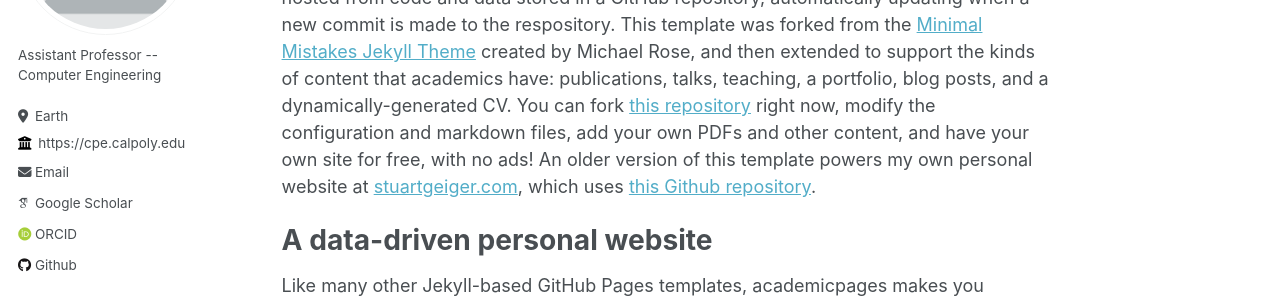
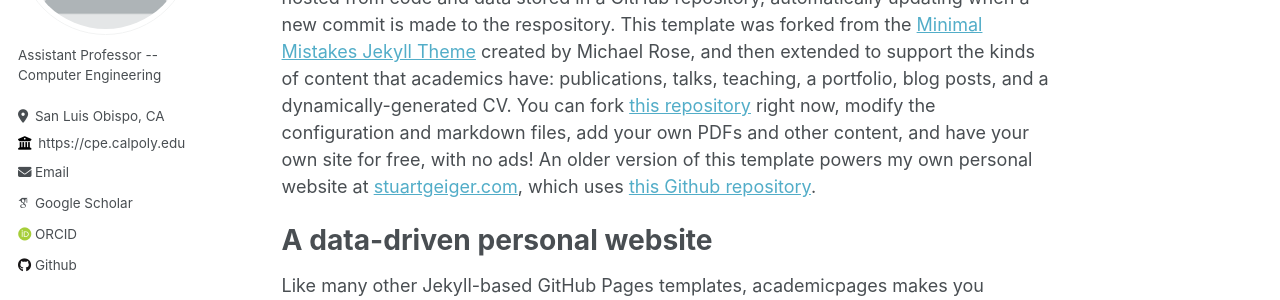
Before and after one commit to cdiazalvarenga/cdiazalvarenga.github.io, a Jekyll site: the page built from _pages/about.md, in a window 1280 px wide. Shown: the part 226-526 px from the top of the page. Built offline with Jekyll 4.4.1, drawn with Linux system fonts in a browser that asks for light colours; some web fonts are replaced.

Commit message:
Update _config.yml

```diff
--- a/_config.yml
+++ b/_config.yml
@@ -25,7 +25,7 @@ author:
   name             : ""
   pronouns         : # example: "she/her"
   bio              : "Assistant Professor -- Computer Engineering"
-  location         : "Earth"
+  location         : "San Luis Obispo, CA"
   employer         : "https://cpe.calpoly.edu"
   uri              : # URL
   email            : "carlosediaz.cd@gmail.com"
```
